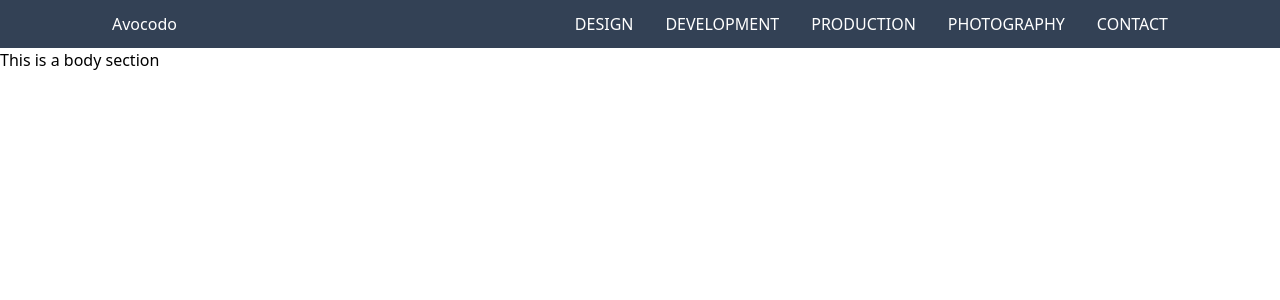
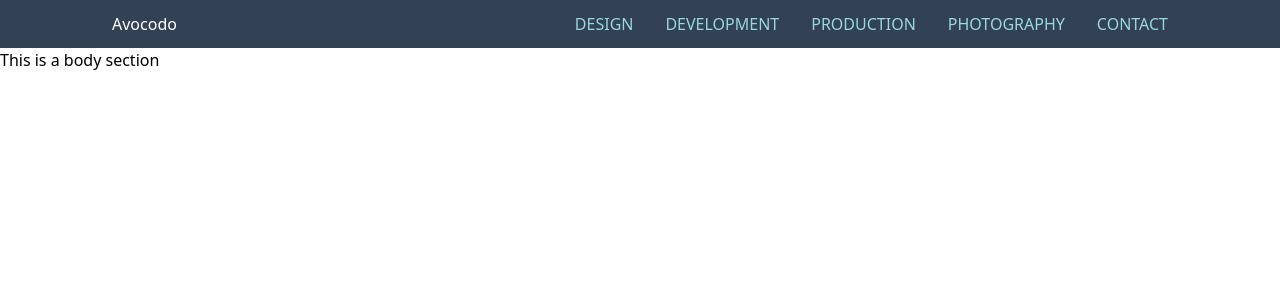
Before and after one commit to krishna-cyber/next-js-portfolio-website, a Next.js app: page / in a window 1280 px wide. Shown: the top 300 px of the page. Built offline with nearby package versions, Linux system fonts and the light colour scheme.

Commit message:
css added

```diff
--- a/components/Navbar.jsx
+++ b/components/Navbar.jsx
@@ -1,10 +1,11 @@
 import React from 'react'
+import '../styles/Navbar.module.css'
 
 const Navbar = () => {
   return (
     <nav className='flex justify-between text-white bg-slate-700 items-center mx-auto py-3 px-28'>
         <a href=""> Avocodo</a>
-        <ul className=' flex gap-8'>
+        <ul className='menu-items flex gap-8'>
             <li >DESIGN</li>
             <li>DEVELOPMENT</li>
             <li>PRODUCTION</li>
--- a/styles/Navbar.module.css
+++ b/styles/Navbar.module.css
@@ -0,0 +1,3 @@
+.menu_items{
+    color: rgb(151, 216, 216);
+}
--- a/styles/globals.css
+++ b/styles/globals.css
@@ -7,3 +7,6 @@
   padding: 0;
   box-sizing: border-box;
 }
+.menu-items{
+  color: rgb(151, 216, 216);
+}
```
